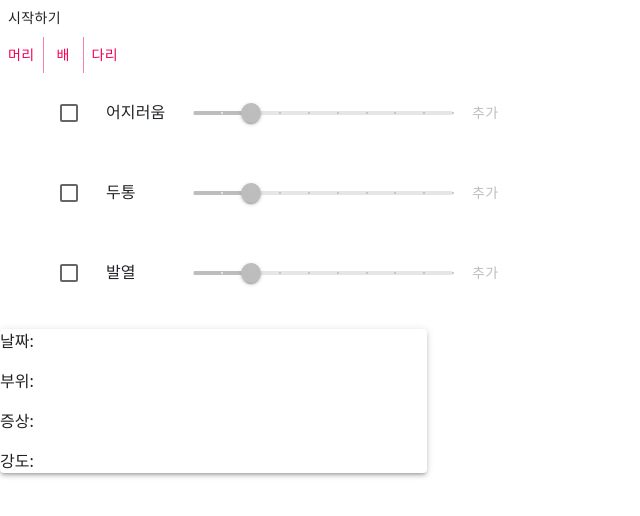
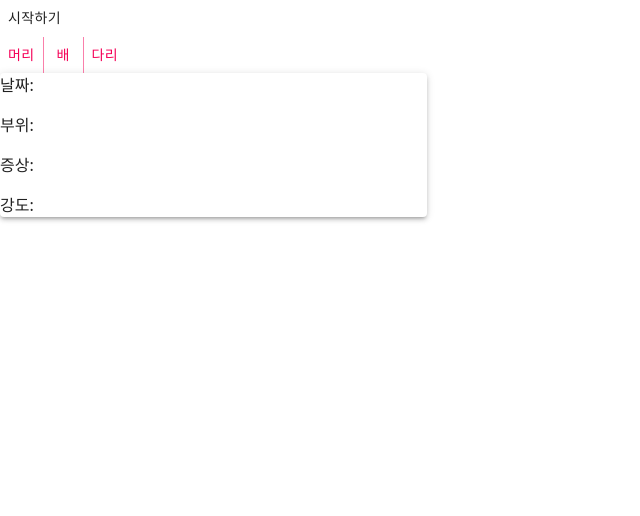
Before and after one commit to BackFoxx/MedicalProject, a React (Create React App) app in the folder MedicalProject-Front/medical-project-front/: page / in a window 1280 px wide. Shown: the top 516 px of the page, without its empty margins (0-640 px from the left). Built offline with nearby package versions, Linux system fonts and the light colour scheme.

Commit message:
부위별 리스트 다르게 보이게 하기

```diff
--- a/MedicalProject-Front/medical-project-front/src/App.js
+++ b/MedicalProject-Front/medical-project-front/src/App.js
@@ -4,6 +4,7 @@ import DaySelect from './SELECT/DaySelect';
 import { Paper, Grid } from '@material-ui/core';
 import './App.css';
 import PartSelect from './SELECT/PartSelect';
+import SymptomAndIntensity_Select from './SELECT/SymptomSelect';
 
 class App extends React.Component {
   constructor(props) {
@@ -31,6 +32,7 @@ class App extends React.Component {
 
         <DaySelect onaddDate={function(arg) { this.DaySelect(arg) }.bind(this)} />
         <PartSelect onaddPart={function(arg) { this.PartSelect(arg) }.bind(this)} />
+        <SymptomAndIntensity_Select part={this.state.Result.part} />
 
         <Grid item xs={4}>
           <Paper elevation={3}>
--- a/MedicalProject-Front/medical-project-front/src/SELECT/PartSelect.js
+++ b/MedicalProject-Front/medical-project-front/src/SELECT/PartSelect.js
@@ -1,6 +1,5 @@
 import React from "react";
 import { ButtonGroup, Button, Paper } from "@material-ui/core";
-import SymptomAndIntensity_Select from "./SymptomSelect";
 
 class PartSelect extends React.Component {
 
@@ -17,7 +16,6 @@ class PartSelect extends React.Component {
                     <Button onClick={function(e) {this.addPart(e)}.bind(this)}>배</Button>
                     <Button onClick={function(e) {this.addPart(e)}.bind(this)}>다리</Button>
                 </ButtonGroup>
-                <SymptomAndIntensity_Select />
             </div>
         );
     }
--- a/MedicalProject-Front/medical-project-front/src/SELECT/SymptomSelect.js
+++ b/MedicalProject-Front/medical-project-front/src/SELECT/SymptomSelect.js
@@ -2,10 +2,18 @@ import React from "react";
 import { List, ListItem, ListItemButton, ListItemText, Checkbox, Grid, Slider, Button } from "@mui/material";
 
 class SymptomAndIntensity_Select extends React.Component {
+    lists = [];
 
-    //머리
-    ST_Head = function() {
-        const lists = ["어지러움", "두통", "발열"];
+    //증상별 리스트 선택
+    ST_Choice = function() {
+        if (this.props.part === '머리') { this.lists = ["어지러움", "두통", "방구마려움"]; return(this.ST_List()); }
+        else if (this.props.part === '배') { this.lists = ["메슥거임", "소화불량", "명치아픔", "구토"]; return(this.ST_List()); }
+        else if (this.props.part === '다리') { this.lists = ["시림", "불안함", "차가움"]; return(this.ST_List()); }
+    }.bind(this)
+
+    //증상 리스트
+    ST_List = function() {
+        const lists = this.lists;
         const STList = lists.map((list, index) =>
                 <List key={index}>
                     <ListItem>
@@ -20,18 +28,13 @@ class SymptomAndIntensity_Select extends React.Component {
                     </ListItem>
                 </List>
         )
-        return(
-
-            <ul>{STList}</ul>
-
-
-        );
+        return( <ul>{STList}</ul> );
     }.bind(this)
 
     render() {
         return(
             <Grid item xs={5}>
-                {this.ST_Head()}
+                {this.ST_Choice()}
             </Grid>
         );
     }
```
